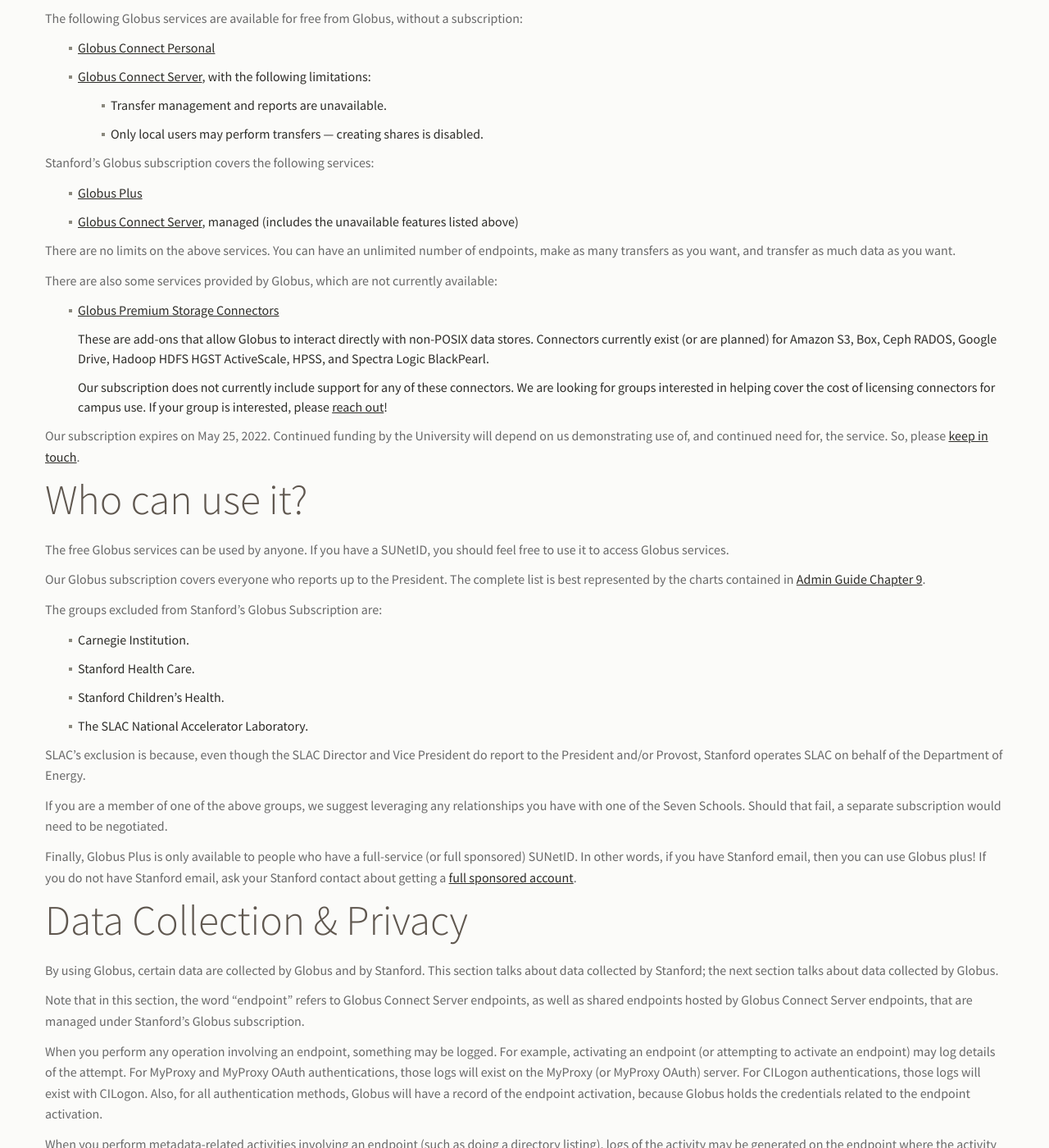
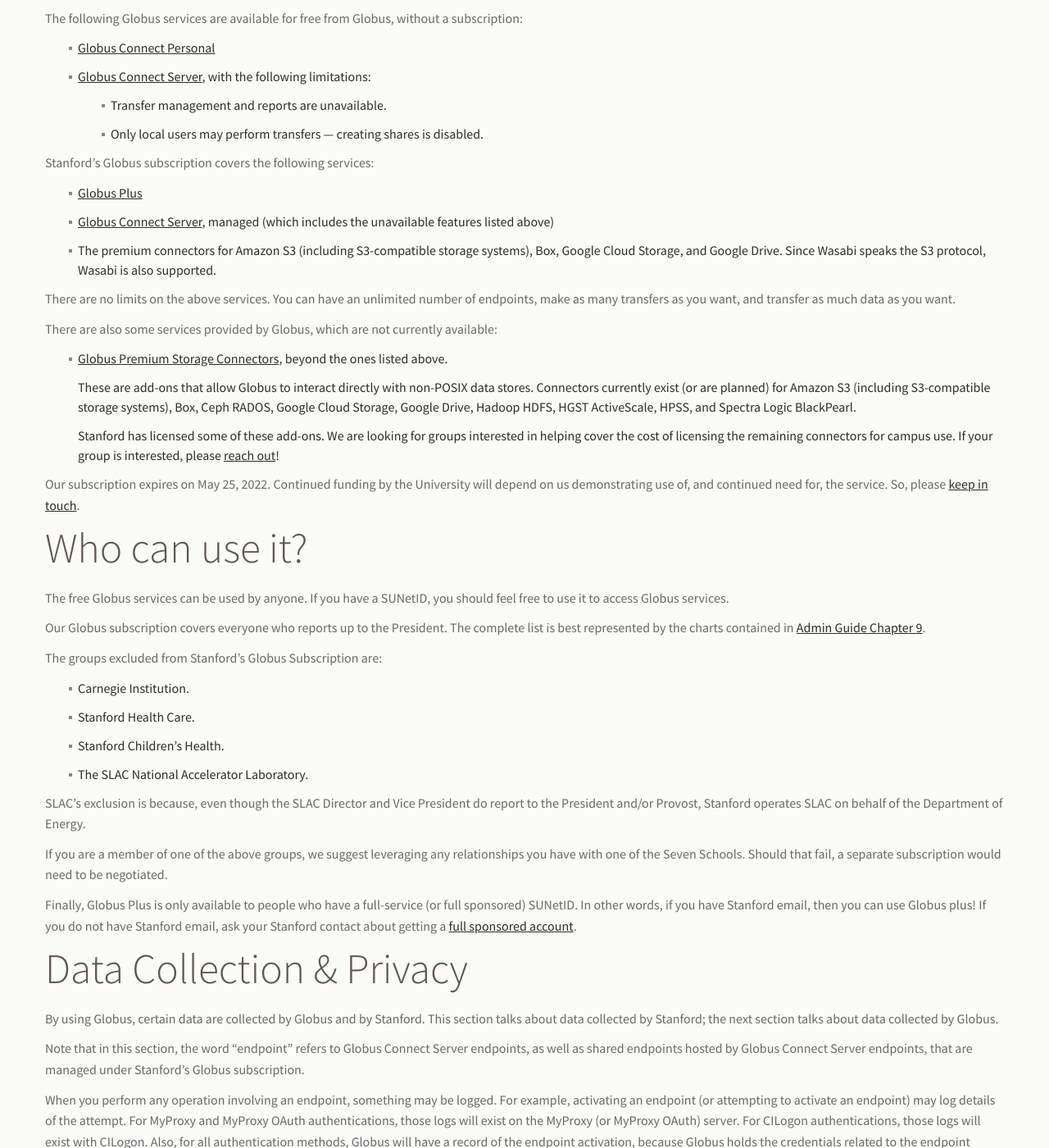
Before and after one commit to stanford-rc/globus.stanford.edu, a Jekyll site: the page built from policies.md, in a window 1280 px wide and 1400 px high, scrolled down 536 px. Shown: the whole window at 82% size. Built offline with Jekyll 4.4.1, drawn with Linux system fonts in a browser that asks for light colours; nearby versions of some CDN libraries; comment, search, counter and statistics services are not loaded; some of the changed text lies outside the part shown.

Commit message:
policies: Add language for cloud providers
The "What Is Provided?" section is updated to mention the conenctors we
have access to.

The "Data Collected & Privacy" section is updated to note that, if a
cloud provider is involved in the transfer, they (either the
accountholder or the provider) may keep logs.

The "Other Policies & Agreements" section adds references to the terms &
conditions for AWS, Box, Google, and Wasabi.  Each reference notes that
the public terms may be modified by an agreement between the cloud
provider and Stanford.

```diff
--- a/policies.md
+++ b/policies.md
@@ -28,7 +28,11 @@ Stanford's Globus subscription covers the following services:
 * [Globus Plus](https://www.globus.org/researchers/plus-plans)
 
 * [Globus Connect Server](https://www.globus.org/globus-connect-server),
-  managed (includes the unavailable features listed above)
+  managed (which includes the unavailable features listed above)
+
+* The premium connectors for Amazon S3 (including S3-compatible storage
+  systems), Box, Google Cloud Storage, and Google Drive.  Since Wasabi speaks
+  the S3 protocol, Wasabi is also supported.
 
 There are no limits on the above services.  You can have an unlimited number of
 endpoints, make as many transfers as you want, and transfer as much data as you
@@ -37,17 +41,18 @@ want.
 There are also some services provided by Globus, which are not currently
 available:
 
-* [Globus Premium Storage Connectors](https://www.globus.org/connectors)
+* [Globus Premium Storage Connectors](https://www.globus.org/connectors),
+  beyond the ones listed above.
 
-  These are add-ons that allow Globus to interact directly with non-POSIX
-  data stores.  Connectors currently exist (or are planned) for Amazon S3, Box,
-  Ceph RADOS, Google Drive, Hadoop HDFS HGST ActiveScale, HPSS, and Spectra
-  Logic BlackPearl.
+  These are add-ons that allow Globus to interact directly with non-POSIX data
+  stores.  Connectors currently exist (or are planned) for Amazon S3 (including
+  S3-compatible storage systems), Box, Ceph RADOS, Google Cloud Storage, Google
+  Drive, Hadoop HDFS, HGST ActiveScale, HPSS, and Spectra Logic BlackPearl.
 
-  Our subscription does not currently include support for any of these
-  connectors.  We are looking for groups interested in helping cover the cost
-  of licensing connectors for campus use.  If your group is interested, please
-  [reach out]({{ "support.html" | absolute_url }})!
+  Stanford has licensed some of these add-ons.  We are looking for groups
+  interested in helping cover the cost of licensing the remaining connectors
+  for campus use.  If your group is interested, please [reach out]({{
+  "support.html" | absolute_url }})!
 
 Our subscription expires on May 25, 2022.  Continued funding by the University
 will depend on us demonstrating use of, and continued need for, the service.
@@ -116,6 +121,10 @@ data) involved in the transfer; the list of files and directories transferred;
 and the ultimate result of the transfer.  Each endpoint may also log which
 files were transferred.
 
+If a cloud service is involved in a transfer, logs of API calls and transfer
+operations may be recorded, either by the cloud service accountholder or by the
+cloud service itself.
+
 Logs generated on endpoints are kept by the endpoint administrators, who should
 be contacted for details.  Logs generated by Globus are accessed by
 [SRCC](https://srcc.stanford.edu/), who uses them to gather metrics on how
@@ -146,6 +155,24 @@ When you log in to Globus, your login is processed through
 [CILogon](https://www.cilogon.org), whose [Privacy
 Policy](https://www.cilogon.org/privacy) applies.
 
+If you use Globus to interact with Amazon S3, that access is governed by the
+[AWS Service Terms](https://aws.amazon.com/service-terms/), as modified by any
+agreements made between Amazon Web Services and Stanford.
+
+If you use Globus to interact with Box, that access is governed by the [Box
+Terms of Service](https://www.box.com/legal/termsofservice), as modified by any
+agreements made between Box and Stanford.
+
+If you use Globus to interact with Google Cloud Storage or Google Drive, that
+access is governed by the [Google Cloud Platform Terms of
+Service](https://cloud.google.com/terms) or the [Google Drive Additional Terms
+of Service](https://www.google.com/drive/terms-of-service/), respectively,
+as modified by any agreements made between Google and Stanford.
+
+If you use Globus to interact with Wasabi, that access is governed by the terms
+on the [Wasabi Legal page](https://wasabi.com/legal/), as modified by any
+agreements made between Wasabi Technologies and Stanford.
+
 This web site is hosted on GitHub Pages, which has its own [terms of
 service](https://help.github.com/articles/github-terms-of-service/) and
 [privacy policy](https://help.github.com/articles/github-privacy-statement/).
```
